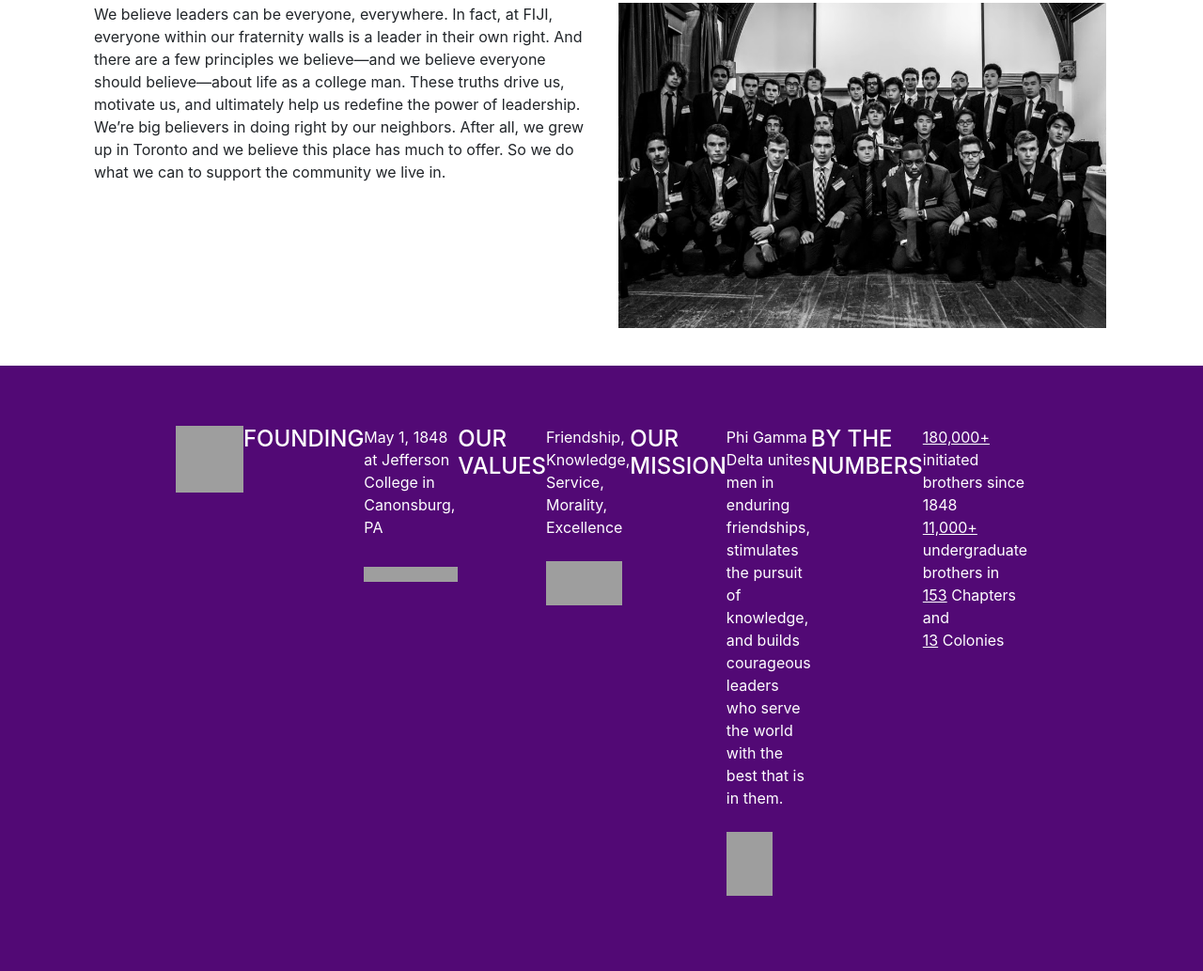
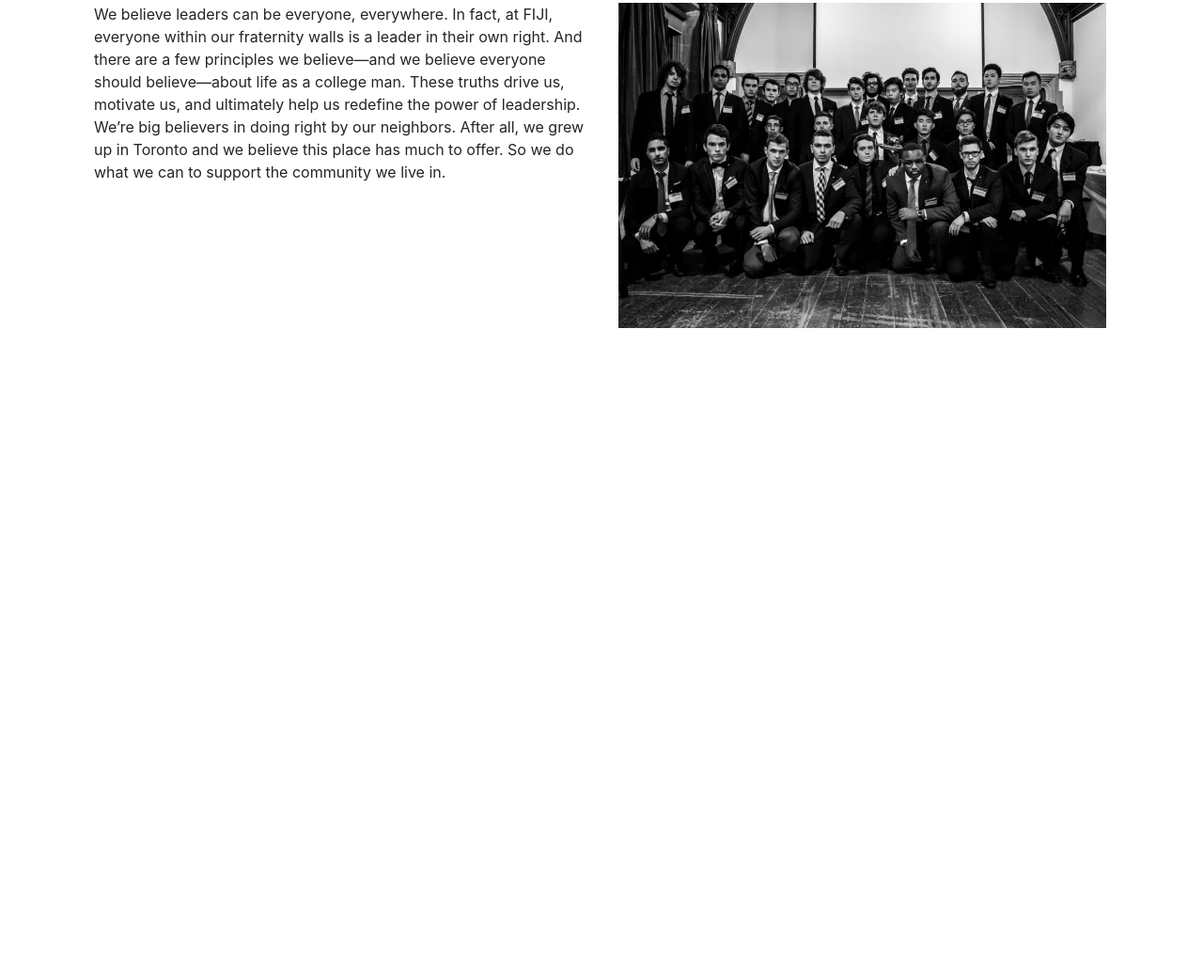
Before and after one commit to coreyervin/fiji_website_template, a plain HTML site: page index.html in a window 1280 px wide. Shown: the part 732-1765 px from the top of the page at 94% size. After the commit the page ends 1121 px from the top, so only its background shows below. Drawn offline with nearby package versions, Linux system fonts and the light colour scheme; grey boxes are pictures that could not be loaded.

Commit message:
removed quick facts section

```diff
--- a/css/custom.css
+++ b/css/custom.css
@@ -47,21 +47,3 @@
 .about_text {
     text-align: left;
 }
-
-
-/* quick facts */
-
-.wrapper.purple {
-    padding-top: 5%;
-    padding-bottom: 5%;
-    padding-left: 15%;
-    padding-right: 15%;
-    background-color: #520975;
-    color: #fff;
-  }
-
-wrapper.purple.fullwidth p {
-    font-size: 22px;
-    font-weight: 500;
-
-  }
--- a/index.html
+++ b/index.html
@@ -61,29 +61,6 @@
       </div>
     </div>
 
-    <div class="wrapper purple center">
-        <div class="d-flex justify-content-center">
-          <img height="71" src="https://www.phigam.org/image/Icon-Cabin1.png" width="72" /><br /><br />
-
-          <h4>FOUNDING</h4>
-          <p>May 1, 1848 at Jefferson College in Canonsburg, PA<br /><br />
-
-          <img height="16" src="https://www.phigam.org/image/Icon-Values.png" width="100" /></p>
-          <h4>OUR VALUES</h4>
-          <p>Friendship, Knowledge, Service, Morality, Excellence<br /><br />
-
-          <img height="47" src="https://www.phigam.org/image/icon-mission.png" width="81" /></p>
-          <h4>OUR MISSION</h4>
-          <p>Phi Gamma Delta unites men in enduring friendships, stimulates the pursuit of knowledge, and builds courageous leaders who serve the world with the best that is in them.<br /><br />
-
-          <img height="68" src="https://www.phigam.org/image/Icon-Numbers1.png" width="49" /></p>
-          <h4>BY THE NUMBERS</h4>
-          <p><span style="text-decoration: underline;">180,000+</span> initiated brothers since 1848<br />
-          <span style="text-decoration: underline;">11,000+</span> undergraduate brothers in <span style="text-decoration: underline;">153</span>&#160;Chapters and <span style="text-decoration: underline;">13</span>&#160;Colonies</p>
-        </div>
-      </div>
-
-
     <!-- Optional JavaScript -->
     <!-- jQuery first, then Popper.js, then Bootstrap JS -->
     <script src="https://code.jquery.com/jquery-3.2.1.slim.min.js" integrity="sha384-KJ3o2DKtIkvYIK3UENzmM7KCkRr/rE9/Qpg6aAZGJwFDMVNA/GpGFF93hXpG5KkN" crossorigin="anonymous"></script>
```
